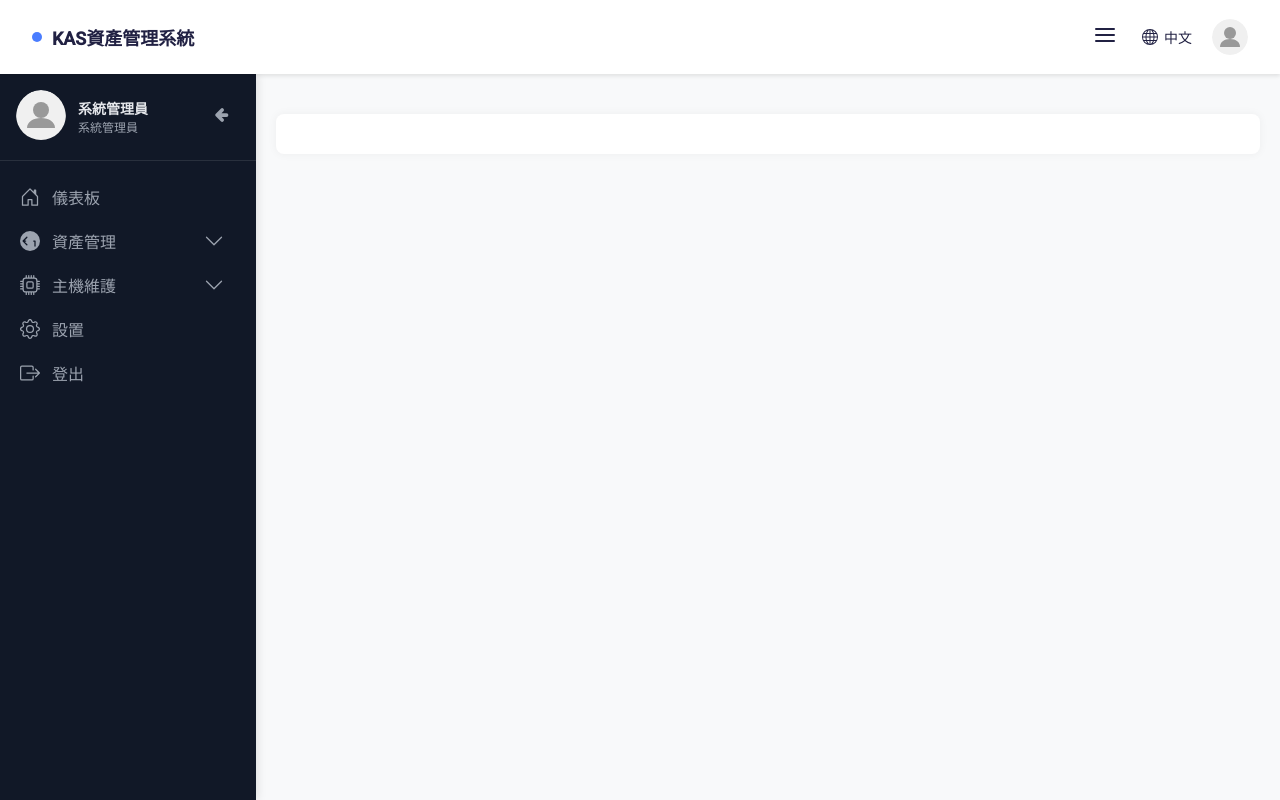
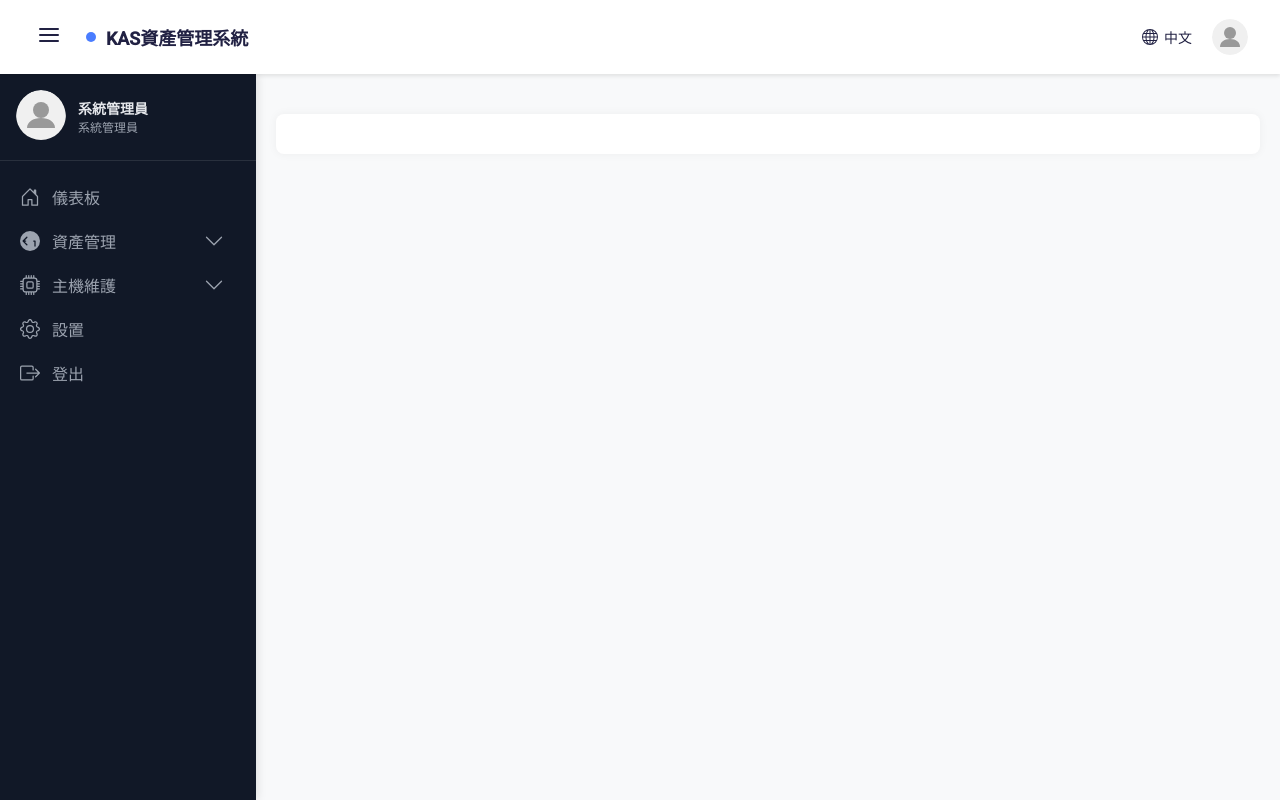
Before and after one commit to noveres/KAS2, an Angular app: page / in a window 1280 px wide. Built offline with nearby package versions, Linux system fonts and the light colour scheme.

Commit message:
upd menu

```diff
--- a/src/app/snavmenu/snavmenu.component.html
+++ b/src/app/snavmenu/snavmenu.component.html
@@ -4,12 +4,9 @@
   <div class="app-container" [class.sidebar-collapsed]="!isSidebarActive">
     <!-- 頂部導航欄 -->
     <div class="top-header">
-      <div class="logo-text">
-        <span>KAS資產管理系統</span>
-      </div>
       <div class="header-right">
-        <!-- 移動端漢堡菜單按鈕 -->
-        <button class="mobile-menu-toggle" aria-label="Toggle mobile menu" (click)="toggleSidebar()">
+         <!-- 移動端漢堡菜單按鈕 -->
+         <button class="mobile-menu-toggle" aria-label="Toggle mobile menu" (click)="toggleSidebar()">
           <svg xmlns="http://www.w3.org/2000/svg" width="24" height="24" viewBox="0 0 24 24" fill="none"
             stroke="currentColor" stroke-width="2" stroke-linecap="round" stroke-linejoin="round">
             <line x1="3" y1="12" x2="21" y2="12"></line>
@@ -17,6 +14,12 @@
             <line x1="3" y1="18" x2="21" y2="18"></line>
           </svg>
         </button>
+      <div class="logo-text">
+        <span>KAS資產管理系統</span>
+      </div>
+    </div>
+      <div class="header-right">
+
         <div class="language-selector">
           <svg xmlns="http://www.w3.org/2000/svg" width="16" height="16" fill="currentColor" viewBox="0 0 16 16">
             <path
@@ -58,13 +61,13 @@
             <div class="user-role">{{ userRole }}</div>
           </div>
           <button class="menu-toggle" aria-label="Toggle sidebar" (click)="toggleSidebar()">
-            <svg xmlns="http://www.w3.org/2000/svg" width="20" height="20" fill="#FF5733" stroke="currentColor"
+            <!-- <svg xmlns="http://www.w3.org/2000/svg" width="20" height="20" fill="#FF5733" stroke="currentColor"
               stroke-width="2" viewBox="0 0 16 16">
               <path *ngIf="!isSidebarActive"
                 d="M5.5 8a.5.5 0 0 1 .5-.5h6.293l-3.147-3.146a.5.5 0 0 1 .708-.708l4 4a.5.5 0 0 1 0 .708l-4 4a.5.5 0 0 1-.708.708L12.293 8.5H6a.5.5 0 0 1-.5-.5z" />
               <path *ngIf="isSidebarActive"
                 d="M10.5 8a.5.5 0 0 1-.5.5H3.707l3.147 3.146a.5.5 0 0 1-.708.708l-4-4a.5.5 0 0 1 0-.708l4-4a.5.5 0 1 1 .708.708L3.707 7.5H10a.5.5 0 0 1 .5.5z" />
-            </svg>
+            </svg> -->
           </button>
         </div>
 
```
